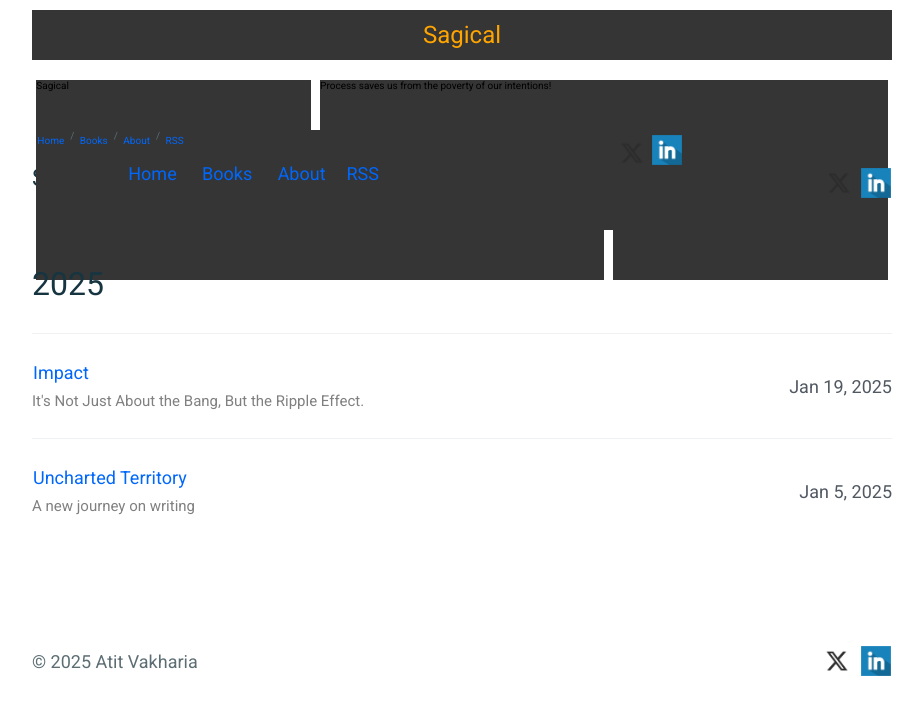
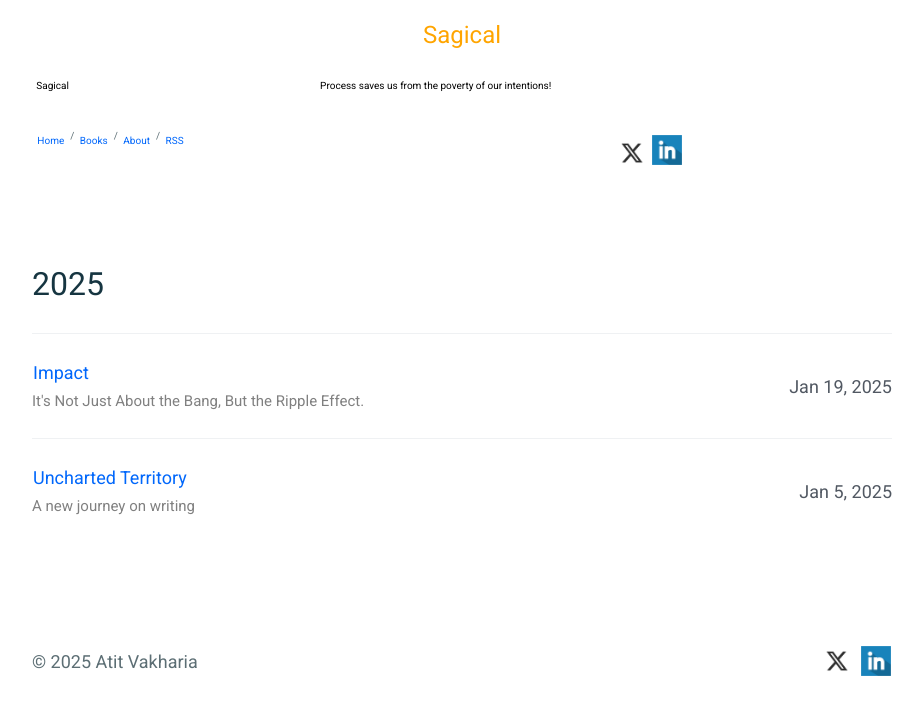
Before and after one commit to mkchoi212/paper-jekyll-theme, a Jekyll site: the page built from index.html, in a window 1280 px wide. Shown: the top 715 px of the page, without its empty margins (178-1101 px from the left). Built offline with Jekyll 4.4.1, drawn with Linux system fonts in a browser that asks for light colours.

Commit message:
Update header.html

```diff
--- a/_includes/header.html
+++ b/_includes/header.html
@@ -1,23 +1,23 @@
 <header class="c-page__header">
-  <div style="display: flex; position: relative; background: #353535; width: 100%; height: 50px; margin: auto;">
+  <div style="display: flex; position: relative; width: 100%; height: 50px; margin: auto;">
     <h1 style="display: flex; margin: auto; color: orange;">{{ site.title }}</h1>
   </div>
   <div style="display: flex; flex-direction: row; justify-content: space-around; flex-wrap: wrap; height: 50px;">
-    <div style="display: flex; height: 150px; width: 32%; background: #353535; margin-top: 20px;">
+    <div style="display: flex; height: 150px; width: 32%; margin-top: 20px;">
       {{ site.title }}
     </div>
-    <div style="display: flex; position: relative; height: 150px; width: 66%; background: #353535; margin-top: 20px; overflow-wrap: normal;">
+    <div style="display: flex; position: relative; height: 150px; width: 66%; margin-top: 20px; overflow-wrap: normal;">
       Process saves us from the poverty of our intentions!
     </div>
   </div>
   <div style="display: flex; flex-direction: row; justify-content: space-around; flex-wrap: wrap; height: 50px;">
-    <div style="display: flex; height: 150px; width: 66%; background: #353535; margin-top: 20px;">
+    <div style="display: flex; height: 150px; width: 66%; margin-top: 20px;">
       <a href="{{ "/" | prepend: site.baseurl }}">Home</a>
       <span class="u-separate"></span> <a href="{{ "/books/" | prepend: site.baseurl }}">Books</a>
       <span class="u-separate"></span> <a href="{{ "/about/" | prepend: site.baseurl }}">About</a>
       <span class="u-separate"></span><a href="{{ "/feed.xml" | prepend: site.baseurl }}">RSS</a>
     </div>
-    <div style="display: flex; position: relative; height: 150px; width: 32%; background: #353535; margin-top: 20px;">
+    <div style="display: flex; position: relative; height: 150px; width: 32%; margin-top: 20px;">
       {% if site.twitter_username %}
         <a href="https://twitter.com/{{ site.twitter_username }}">
           <img src="{{ site.baseurl }}/assets/x.png" alt="X" width="36" height="36" />
@@ -35,33 +35,4 @@
       {% endif %}
     </div>
   </div>
-  <div id="header">
-    <div style="text-align: left; float: left; margin-right: 2%;">
-      <h1>{{ site.title}}</h1>
-    </div>
-    <div style="text-align: right; float: right;">
-      {% if site.twitter_username %}
-        <a href="https://twitter.com/{{ site.twitter_username }}">
-          <img src="{{ site.baseurl }}/assets/x.png" alt="X" width="36" height="36" />
-        </a>
-        {% if site.github_username %}<span class="u-separate"></span>{% endif %}
-      {% endif %}
-      {% if site.github_username %}
-        <a href="https://github.com/{{ site.github_username }}">Github</a>
-        {% if site.linkedin_username %}<span class="u-separate"></span>{% endif %}
-      {% endif %}
-      {% if site.linkedin_username %}
-        <a href="https://www.linkedin.com/in/{{ site.linkedin_username }}">
-          <img src="{{ site.baseurl }}/assets/linkedin.png" alt="LinkedIn" width="30" height="30" />
-        </a>
-      {% endif %}
-    </div>
-  </div>
-  <div id="subheader" style="text-align: left; float: left; font-size: 1.6rem;">
-    <p>
-      <a href="{{ "/" | prepend: site.baseurl }}">Home</a><span
-            class="u-separate"></span> <a href="{{ "/books/" | prepend:
-            site.baseurl }}">Books</a><span class="u-separate"></span> <a href="{{ "/about/" | prepend: site.baseurl }}">About</a><span class="u-separate"></span><a href="{{ "/feed.xml" | prepend: site.baseurl }}">RSS</a>
-    </p>
-  </div>
 </header>
```
